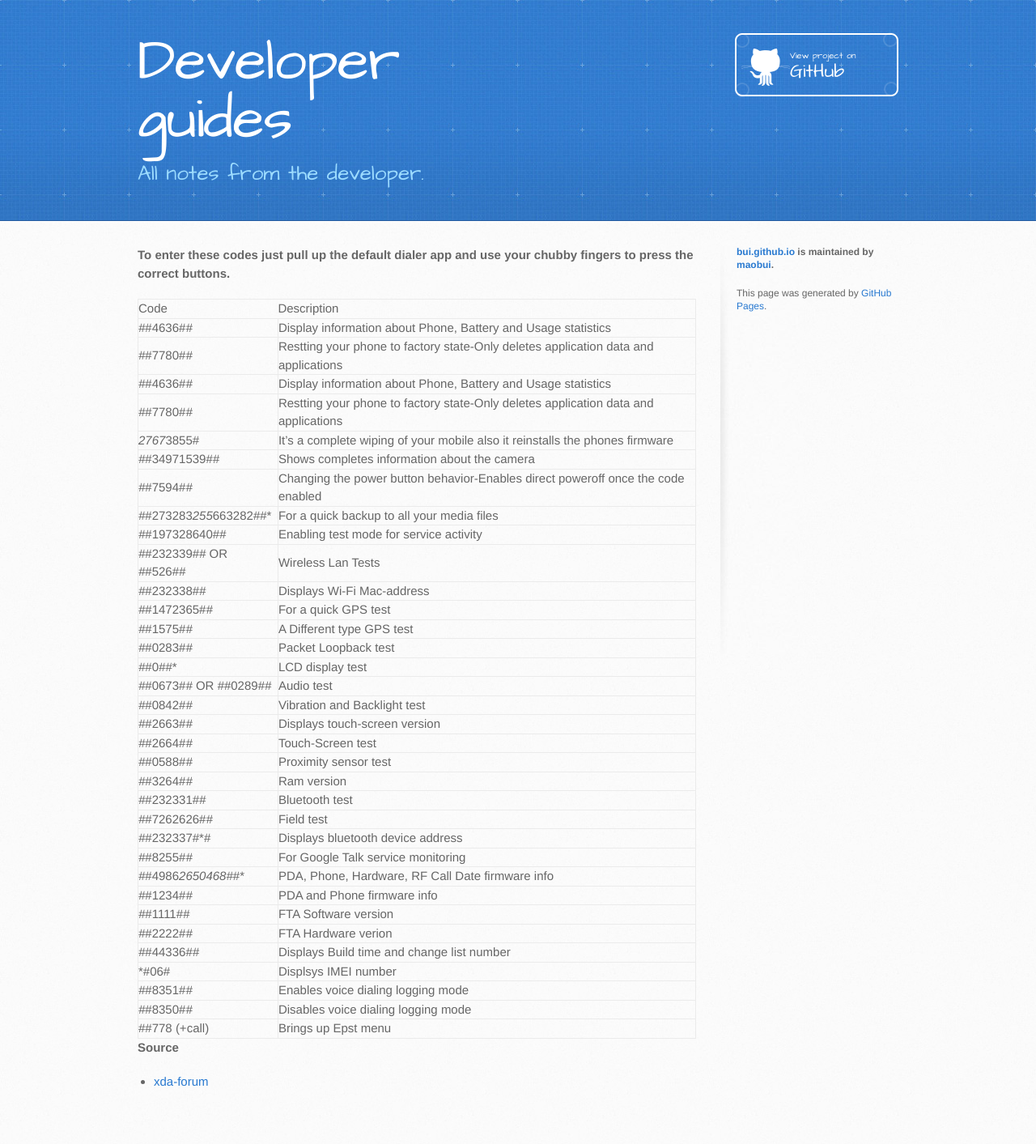
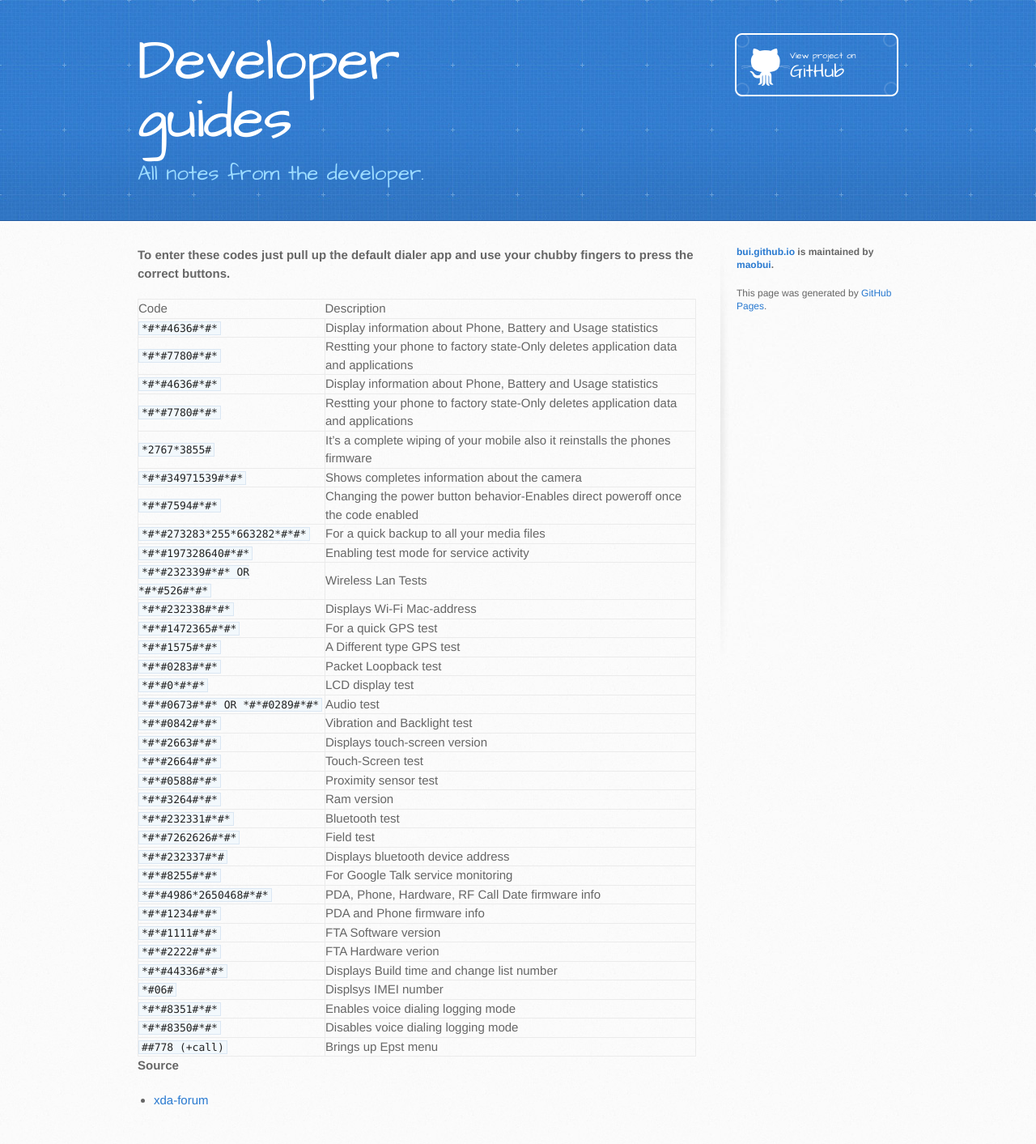
Before and after one commit to maobui/bui.github.io, a Jekyll site: the page built from docs/_posts/2019-12-26-android-hidden-codes.markdown, in a window 1280 px wide. Shown: the whole page at 81% size. Built offline with Jekyll 4.4.1, drawn with Linux system fonts in a browser that asks for light colours; before the commit the page ends 1390 px from its top, so only the background shows below that.

Commit message:
- update.

```diff
--- a/docs/_posts/2019-12-26-android-hidden-codes.markdown
+++ b/docs/_posts/2019-12-26-android-hidden-codes.markdown
@@ -7,42 +7,42 @@ categories: blog
 **To enter these codes just pull up the default dialer app and use your chubby fingers to press the correct buttons.**
 
 
-| Code                          | Description                                                                           |
-|:------------------------------|:--------------------------------------------------------------------------------------|
-| *#*#4636#*#*                  | Display information about Phone, Battery and Usage statistics                         |
-| *#*#7780#*#*                  | Restting your phone to factory state-Only deletes application data and applications   |
-| *#*#4636#*#* 	                | Display information about Phone, Battery and Usage statistics                         |
-| *#*#7780#*#* 	                | Restting your phone to factory state-Only deletes application data and applications   |
-| *2767*3855# 	                | It’s a complete wiping of your mobile also it reinstalls the phones firmware          |
-| *#*#34971539#*#* 	            | Shows completes information about the camera                                          |
-| *#*#7594#*#* 	                | Changing the power button behavior-Enables direct poweroff once the code enabled      |
-| *#*#273283*255*663282*#*#*    | For a quick backup to all your media files                                            |
-| *#*#197328640#*#* 	        | Enabling test mode for service activity                                               |
-| *#*#232339#*#* OR *#*#526#*#* | Wireless Lan Tests                                                                    |
-| *#*#232338#*#* 	            | Displays Wi-Fi Mac-address                                                            |
-| *#*#1472365#*#* 	            | For a quick GPS test                                                                  |
-| *#*#1575#*#* 	                | A Different type GPS test                                                             |
-| *#*#0283#*#* 	                | Packet Loopback test                                                                  |
-| *#*#0*#*#* 	                | LCD display test                                                                      |
-| *#*#0673#*#* OR *#*#0289#*#* 	| Audio test                                                                            |
-| *#*#0842#*#* 	                | Vibration and Backlight test                                                          |
-| *#*#2663#*#* 	                | Displays touch-screen version                                                         |
-| *#*#2664#*#* 	                | Touch-Screen test                                                                     |
-| *#*#0588#*#* 	                | Proximity sensor test                                                                 |
-| *#*#3264#*#* 	                | Ram version                                                                           |
-| *#*#232331#*#* 	            | Bluetooth test                                                                        |
-| *#*#7262626#*#* 	            | Field test                                                                            |
-| *#*#232337#*# 	            | Displays bluetooth device address                                                     |
-| *#*#8255#*#* 	                | For Google Talk service monitoring                                                    |
-| *#*#4986*2650468#*#* 	        | PDA, Phone, Hardware, RF Call Date firmware info                                      |
-| *#*#1234#*#* 	                | PDA and Phone firmware info                                                           |
-| *#*#1111#*#* 	                | FTA Software version                                                                  |
-| *#*#2222#*#* 	                | FTA Hardware verion                                                                   |
-| *#*#44336#*#* 	            | Displays Build time and change list number                                            |
-| *#06# 	                    | Displsys IMEI number                                                                  |
-| *#*#8351#*#* 	                | Enables voice dialing logging mode                                                    |
-| *#*#8350#*#* 	                | Disables voice dialing logging mode                                                   |
-| ##778 (+call) 	            | Brings up Epst menu                                                                   |
+| Code                              | Description                                                                           |
+|:----------------------------------|:--------------------------------------------------------------------------------------|
+| `*#*#4636#*#*`                    | Display information about Phone, Battery and Usage statistics                         |
+| `*#*#7780#*#*`                    | Restting your phone to factory state-Only deletes application data and applications   |
+| `*#*#4636#*#*` 	                | Display information about Phone, Battery and Usage statistics                         |
+| `*#*#7780#*#*` 	                | Restting your phone to factory state-Only deletes application data and applications   |
+| `*2767*3855#`	                    | It’s a complete wiping of your mobile also it reinstalls the phones firmware          |
+| `*#*#34971539#*#*` 	            | Shows completes information about the camera                                          |
+| `*#*#7594#*#*` 	                | Changing the power button behavior-Enables direct poweroff once the code enabled      |
+| `*#*#273283*255*663282*#*#*`      | For a quick backup to all your media files                                            |
+| `*#*#197328640#*#*` 	            | Enabling test mode for service activity                                               |
+| `*#*#232339#*#* OR *#*#526#*#*`   | Wireless Lan Tests                                                                    |
+| `*#*#232338#*#*` 	                | Displays Wi-Fi Mac-address                                                            |
+| `*#*#1472365#*#*` 	            | For a quick GPS test                                                                  |
+| `*#*#1575#*#*` 	                | A Different type GPS test                                                             |
+| `*#*#0283#*#*` 	                | Packet Loopback test                                                                  |
+| `*#*#0*#*#*` 	                    | LCD display test                                                                      |
+| `*#*#0673#*#* OR *#*#0289#*#*` 	| Audio test                                                                            |
+| `*#*#0842#*#*` 	                | Vibration and Backlight test                                                          |
+| `*#*#2663#*#*` 	                | Displays touch-screen version                                                         |
+| `*#*#2664#*#*` 	                | Touch-Screen test                                                                     |
+| `*#*#0588#*#*` 	                | Proximity sensor test                                                                 |
+| `*#*#3264#*#*` 	                | Ram version                                                                           |
+| `*#*#232331#*#*` 	                | Bluetooth test                                                                        |
+| `*#*#7262626#*#*` 	            | Field test                                                                            |
+| `*#*#232337#*#` 	                | Displays bluetooth device address                                                     |
+| `*#*#8255#*#*` 	                | For Google Talk service monitoring                                                    |
+| `*#*#4986*2650468#*#*` 	        | PDA, Phone, Hardware, RF Call Date firmware info                                      |
+| `*#*#1234#*#*` 	                | PDA and Phone firmware info                                                           |
+| `*#*#1111#*#*` 	                | FTA Software version                                                                  |
+| `*#*#2222#*#*` 	                | FTA Hardware verion                                                                   |
+| `*#*#44336#*#*` 	                | Displays Build time and change list number                                            |
+| `*#06#` 	                        | Displsys IMEI number                                                                  |
+| `*#*#8351#*#*` 	                | Enables voice dialing logging mode                                                    |
+| `*#*#8350#*#*` 	                | Disables voice dialing logging mode                                                   |
+| `##778 (+call)` 	                | Brings up Epst menu                                                                   |
 
 **Source**
 *   [xda-forum](https://www.xda-developers.com/codes-hidden-android/){:target="_blank"}
```
